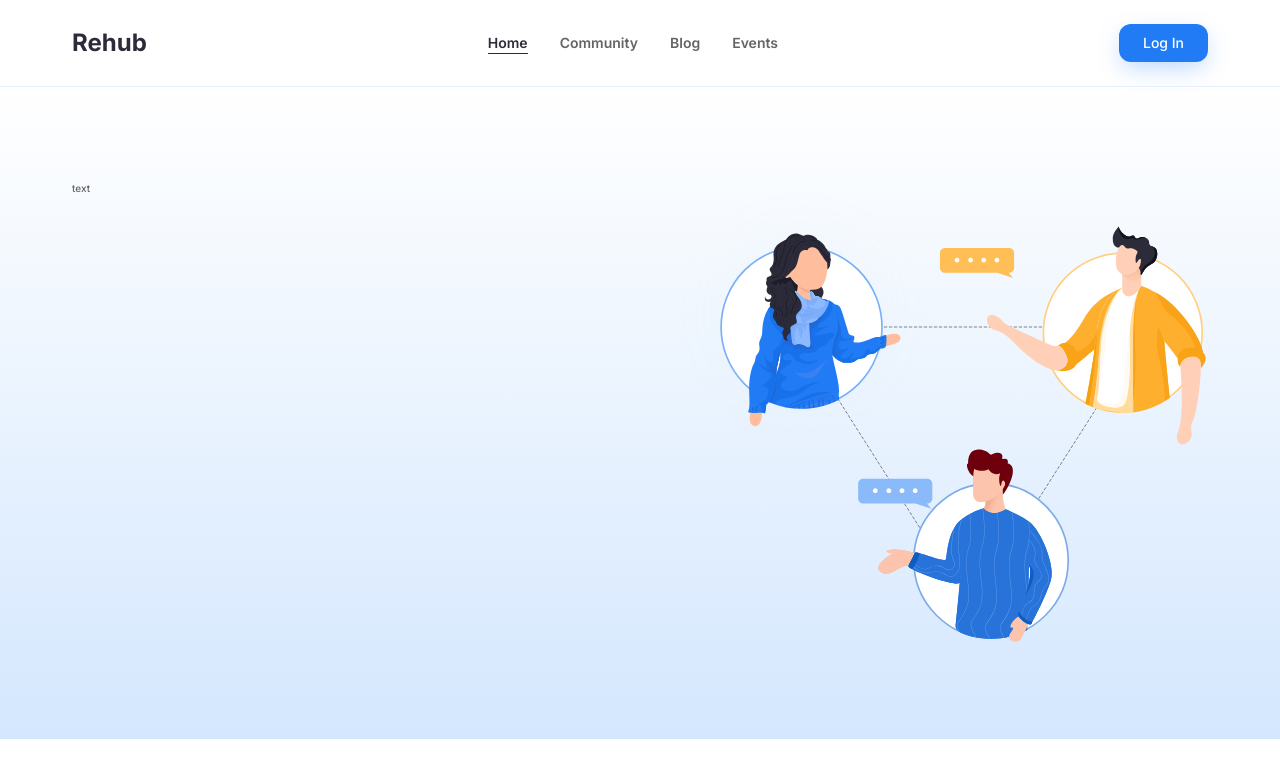
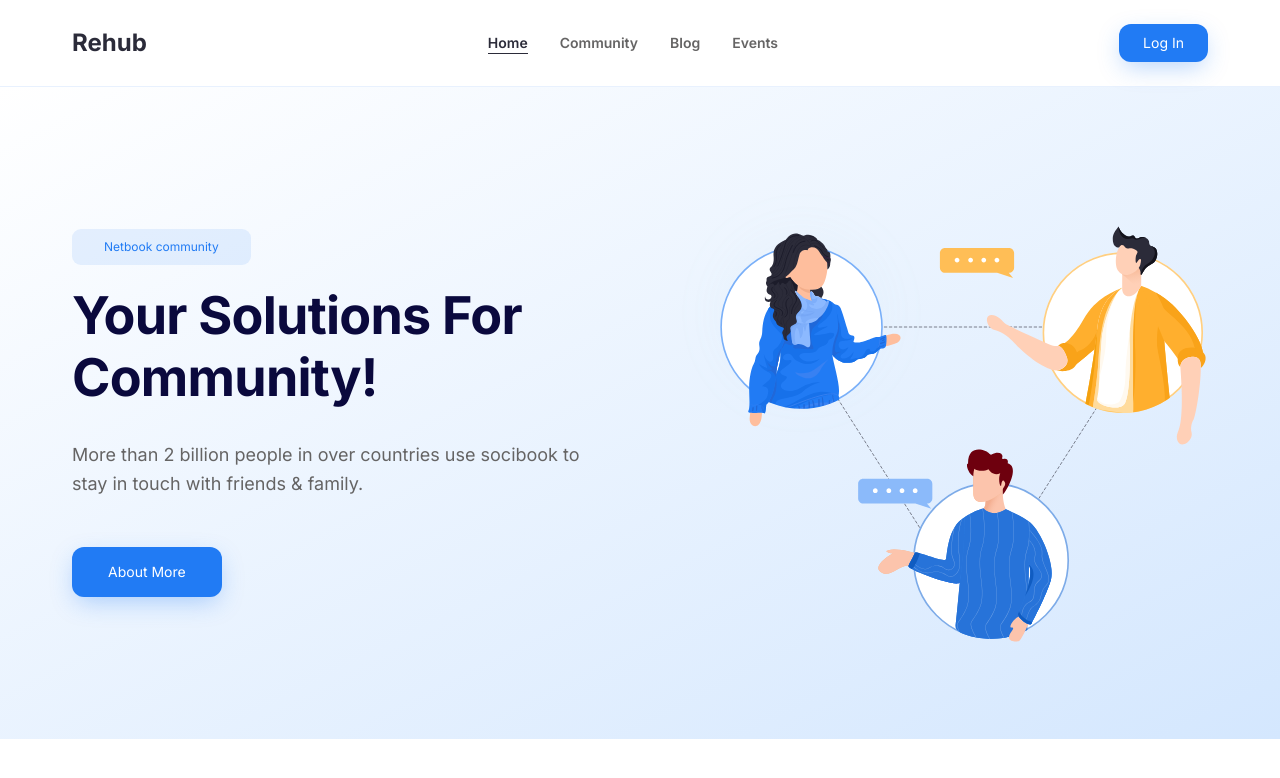
Before and after one commit to Rehub-Mental-Wellness/website, a website: page index.html in a window 1280 px wide. Drawn offline with Linux system fonts and the light colour scheme.

```diff
--- a/index.html
+++ b/index.html
@@ -37,8 +37,16 @@
 
     <main class="main">
       <section class="section-hero">
-        <div class="hero container grid grid--2-cols">
-          <div class="hero__text-box">text</div>
+        <div class="hero container grid grid--2-cols grid--center-v">
+          <div class="hero__text-box">
+            <p class="tag">Netbook community</p>
+            <h1 class="heading-primary">Your Solutions For Community!</h1>
+            <p class="hero__description">
+              More than 2 billion people in over countries use socibook to stay
+              in touch with friends & family.
+            </p>
+            <a href="#" class="btn">About More</a>
+          </div>
           <div class="hero__img-box">
             <img
               class="hero__img"
--- a/sass/_base.scss
+++ b/sass/_base.scss
@@ -3,10 +3,11 @@
 
 $color-gray-0: #656464;
 $color-gray-1: #2b2b39;
+$color-gray-2: #0a093d;
 
 $color-shadow: rgba(33, 123, 244, 0.34);
 
-$hero-gradient: linear-gradient(to top, #d4e7fe, #ffffff);
+$hero-gradient: linear-gradient(to top left, #d4e7fe, #ffffff);
 
 // Base
 *,
@@ -25,7 +26,7 @@
 body {
   font-family: 'Inter', sans-serif;
   line-height: 1;
-  font-weight: 500;
+  font-weight: 400;
   color: $color-gray-0;
 }
 
--- a/sass/_components.scss
+++ b/sass/_components.scss
@@ -1,3 +1,12 @@
+// Typography
+.heading-primary {
+  font-size: 5.2rem;
+  line-height: 1.2;
+  letter-spacing: -0.75px;
+  color: $color-gray-2;
+  margin-bottom: 3.2rem;
+}
+
 // Container
 .container {
   max-width: 120rem;
@@ -14,7 +23,7 @@
   text-decoration: none;
   color: #fff;
   background-color: $color-primary;
-  padding: 1.6rem 3.2rem;
+  padding: 1.8rem 3.6rem;
   border-radius: 12px;
   cursor: pointer;
   box-shadow: 0 0.8rem 2.4rem -4px $color-shadow;
@@ -45,6 +54,21 @@
   grid-template-columns: repeat(4, 1fr);
 }
 
+.grid--center-v {
+  align-items: center;
+}
+
+// tag
+.tag {
+  display: inline-block;
+  padding: 1.2rem 3.2rem;
+  font-size: 1.2rem;
+  color: $color-primary;
+  background-color: rgba($color-primary, 0.1);
+  border-radius: 9px;
+  margin-bottom: 2rem;
+}
+
 /* ## Font sizes
 - 10 / 12 / 14 / 16 / 18 / 20 / 24 / 30 / 36 / 44 / 52 / 62 / 74 / 86 / 98
 ## Spacing system
--- a/sass/_layout.scss
+++ b/sass/_layout.scss
@@ -51,6 +51,12 @@
   &__img {
     width: 100%;
   }
+
+  &__description {
+    font-size: 1.8rem;
+    line-height: 1.6;
+    margin-bottom: 4.8rem;
+  }
 }
 
 /* ## Font sizes
```
Also changed, not shown: css/style.css, 1 other file.
